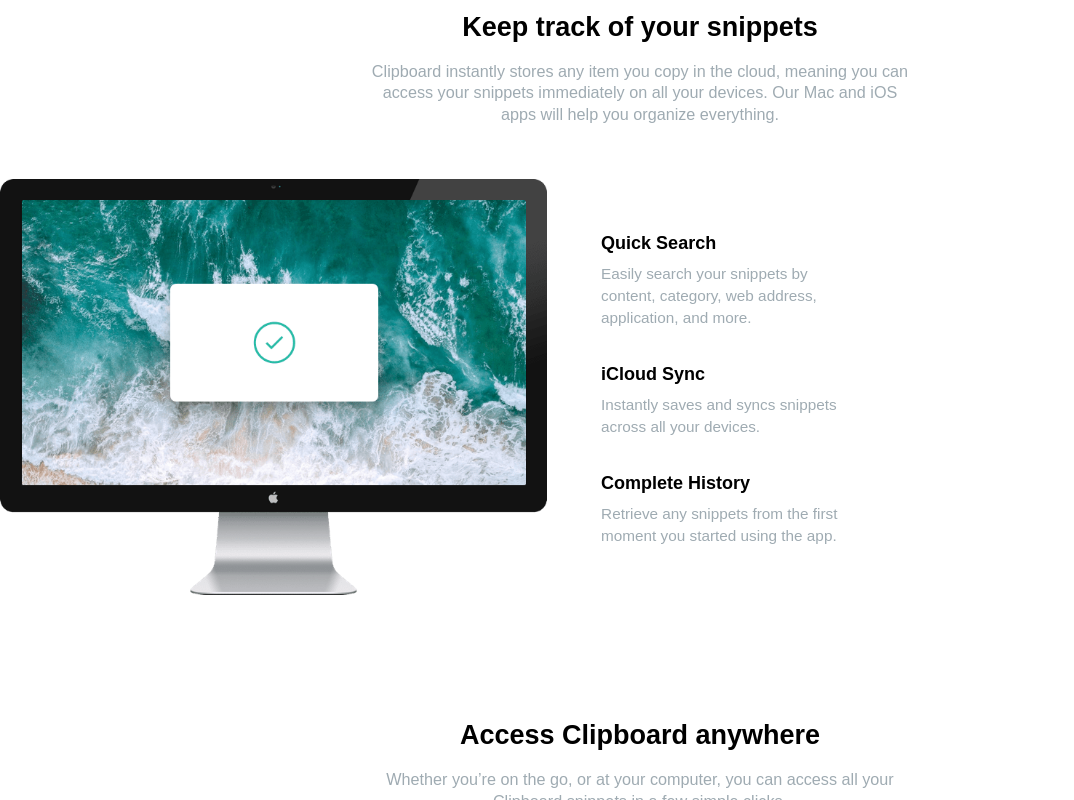
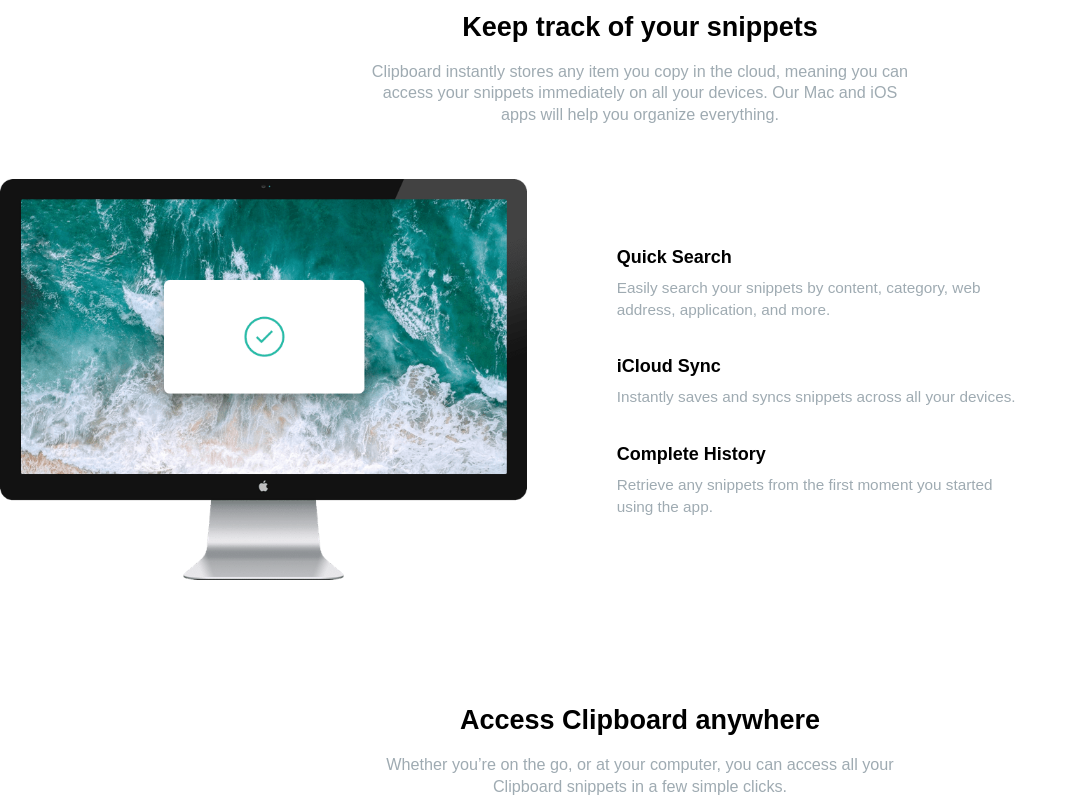
Before and after one commit to fruizotero/clipboard-landing-page-master, a plain HTML site: page index.html in a window 1280 px wide. Shown: the part 566-1366 px from the top of the page, without its empty margins (0-1074 px from the left). Drawn offline with Linux system fonts and the light colour scheme; a web font is replaced by a local one.

Commit message:
corrigiendo widths

```diff
--- a/css/style.css
+++ b/css/style.css
@@ -243,9 +243,16 @@
       }
 
       .article__paragraph--little {
-          width: 60%;
           font-size: 0.85rem;
           line-height: 1.2rem;
+      }
+
+      .article--gap-5 {
+          gap: 5rem;
+      }
+
+      .article--70w {
+          width: 70%;
       }
 
       .padding--horizontal-20 {
@@ -295,7 +302,7 @@
       }
 
       .card {
-        width: 33.3333%;
+          width: 33.3333%;
           gap: 0.5rem;
       }
 
--- a/index.html
+++ b/index.html
@@ -56,7 +56,7 @@
             devices. Our Mac and iOS apps will help you organize everything.
           </p>
         </div>
-        <div class="article__info padding--horizontal-20-right">
+        <div class="article__info padding--horizontal-20-right article--gap-5 ">
           <div class="article__figure ">
             <img src="images/image-computer.png" alt="image computer" class="article__image ">
           </div>
```
